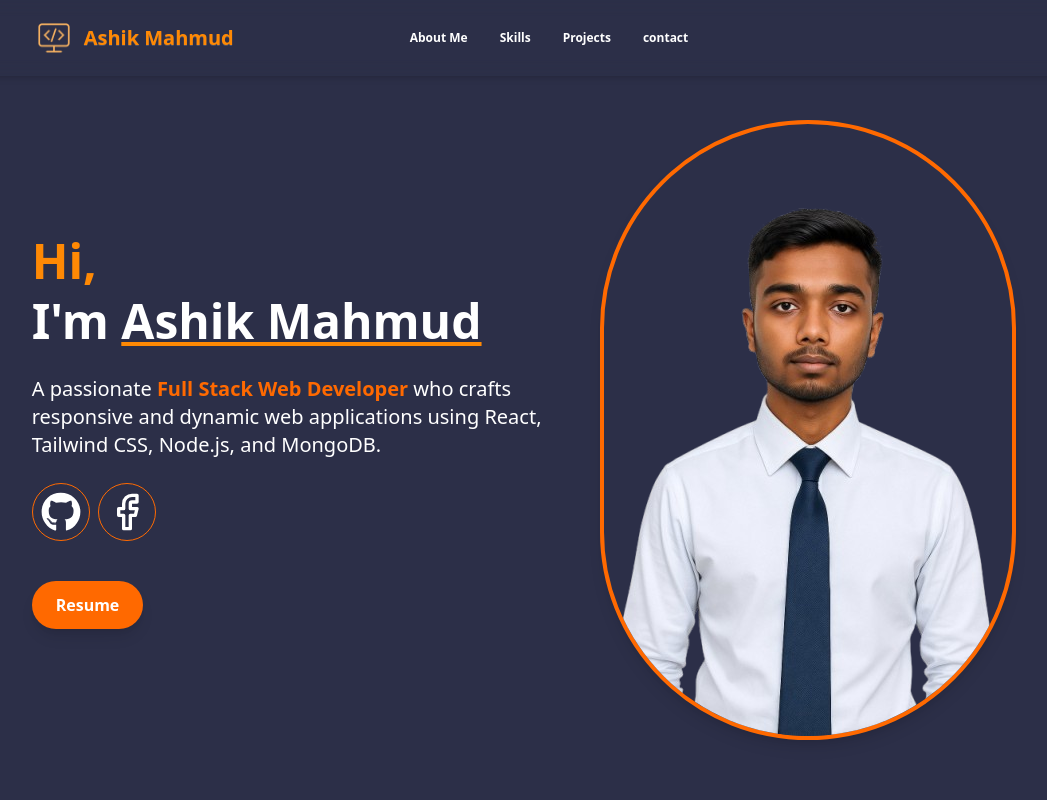
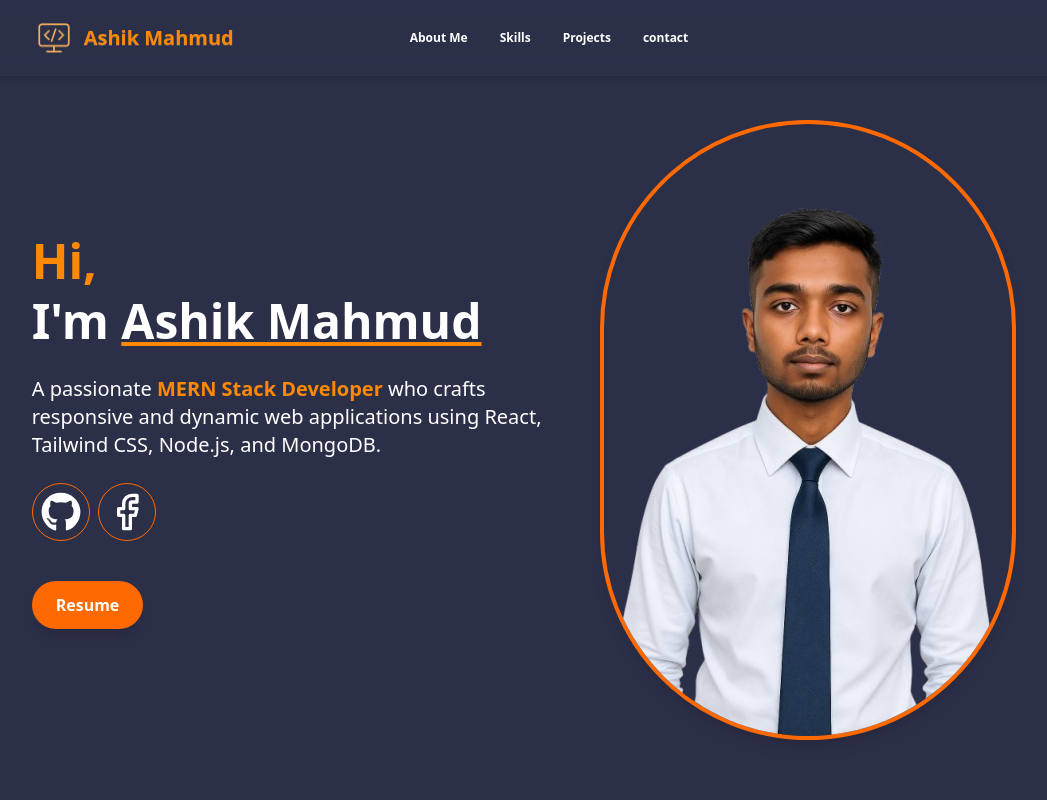
Before and after one commit to ashik0401/my-portfolio, a React (Vite) app: page / in a window 1280 px wide. Shown: the top 800 px of the page, without its empty margins (91-1138 px from the left). Built offline with nearby package versions, Linux system fonts and the light colour scheme.

Commit message:
change some text

```diff
--- a/src/Components/Banner/Banner.jsx
+++ b/src/Components/Banner/Banner.jsx
@@ -17,7 +17,7 @@ const Banner = () => {
                     <span className="text-orange-400">Hi, <br /></span>I'm <span className="font-semibold underline decoration-orange-400">Ashik Mahmud</span>
                 </h1>
                 <p className="text-lg md:text-xl">
-                    A passionate <strong className="text-orange-500">Full Stack Web Developer</strong> who crafts responsive and dynamic web applications using React, Tailwind CSS, Node.js, and MongoDB.
+                    A passionate <strong className="text-orange-400">MERN Stack Developer</strong> who crafts responsive and dynamic web applications using React, Tailwind CSS, Node.js, and MongoDB.
                 </p>
               <div className="flex gap-2">
                   <div>
```
Also changed, not shown: 4 other files (tests, documents, lock files or other folders).
